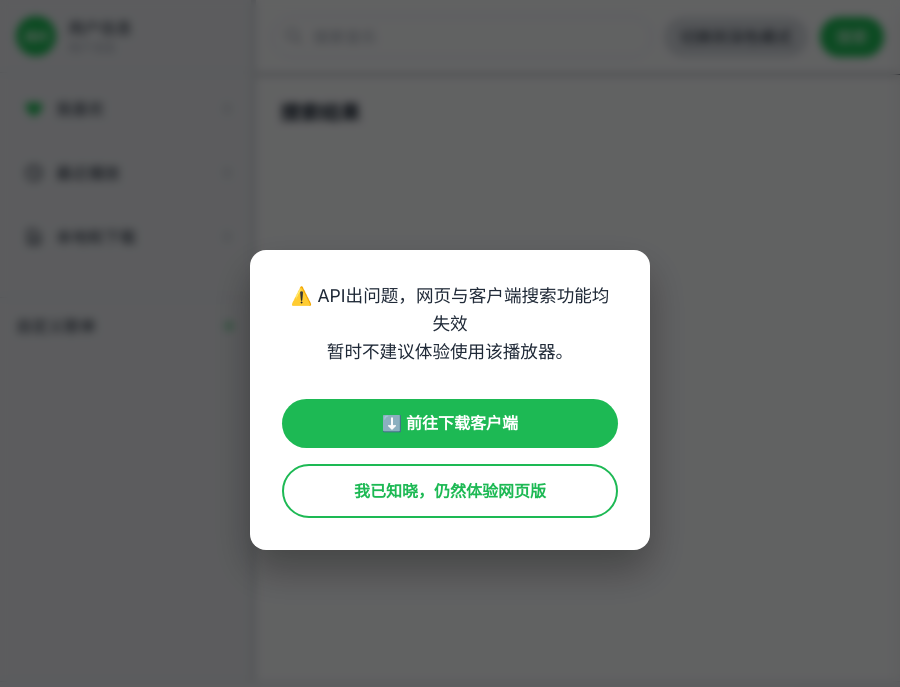
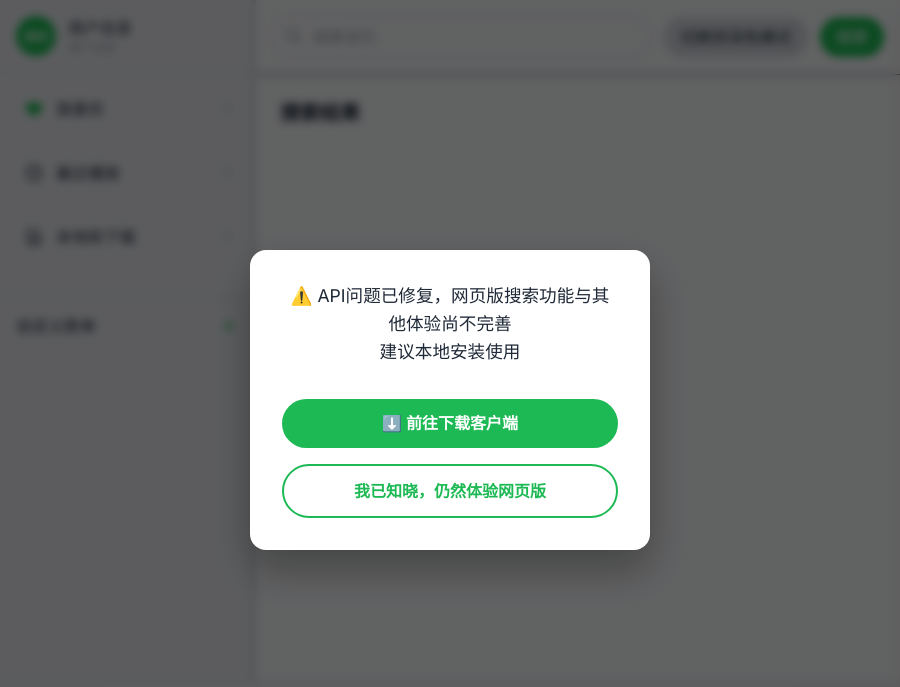
Before and after one commit to AH23333/MusicPlayer, an Electron app: page index.html in a window 900 px wide. Shown: the top 687 px of the page. Drawn offline with nearby package versions, Linux system fonts and the light colour scheme; no server answers.

Commit message:
更新提示页面

```diff
--- a/index.html
+++ b/index.html
@@ -35,7 +35,7 @@
   <div id="startup-overlay" style="position: fixed; top: 0; left: 0; width: 100%; height: 100%; background-color: rgba(0,0,0,0.6); backdrop-filter: blur(4px); z-index: 9999; display: flex; align-items: center; justify-content: center; transition: opacity 0.3 ease;">
     <div style="background: white; max-width: 90%; width: 400px; padding: 2rem; border-radius: 1rem; box-shadow: 0 20px 40px rgba(0,0,0,0.3); text-align: center; font-family: 'Inter', system-ui, sans-serif; color: #1f2937;" class="dark:bg-gray-800 dark:text-white">
       <p style="font-size: 1.1rem; line-height: 1.6; margin-bottom: 2rem;">
-        ⚠️ API出问题，网页与客户端搜索功能均失效<br>暂时不建议体验使用该播放器。
+        ⚠️ API问题已修复，网页版搜索功能与其他体验尚不完善<br>建议本地安装使用
       </p>
       <div style="display: flex; flex-direction: column; gap: 1rem;">
         <a href="https://github.com/AH23333/MusicPlayer/releases" target="_blank" style="background-color: #1DB954; color: white; padding: 0.8rem 1.5rem; border-radius: 9999px; text-decoration: none; font-weight: 600; transition: background-color 0.2;" onmouseover="this.style.backgroundColor='#17a44b'" onmouseout="this.style.backgroundColor='#1DB954'">⬇️ 前往下载客户端</a>
```
